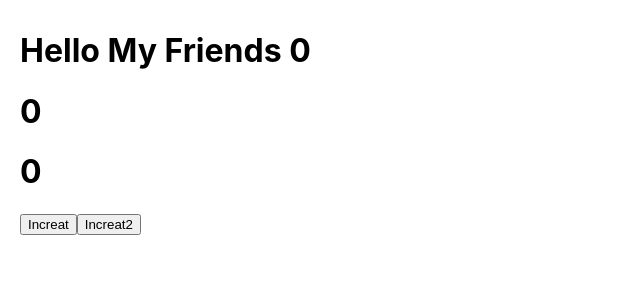
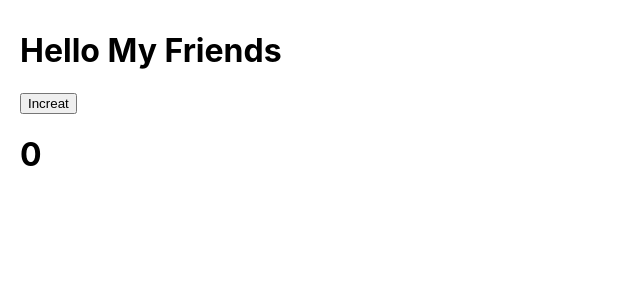
Before and after one commit to Nguyentruongphivolder9/project-react-tiktok, a React (Create React App) app: page / in a window 1280 px wide. Shown: the top 300 px of the page, without its empty margins (0-640 px from the left). Built offline with nearby package versions, Linux system fonts and the light colour scheme.

Commit message:
useCallback

```diff
--- a/src/App.js
+++ b/src/App.js
@@ -1,25 +1,17 @@
 import Content from './Content';
-import { useState } from 'react';
+import { useCallback, useState } from 'react';
 
 function App() {
   const  [count, setCount] = useState(0);
-  const  [count2, setCount2] = useState(0);
 
-  const handelCount = () => {
+  const handelIncrease = useCallback(() => {
     setCount(prev => prev + 1);
-  }
-
-  const handelCount2 = () => {
-    setCount2(prev => prev + 1);
-  }
+  }, []);
 
   return (
     <div className="App" style={{ padding: '10px 20px' }}>
-      <Content count={count}/>
+      <Content onIncrease={handelIncrease}/>
       <h1>{count}</h1>
-      <h1>{count2}</h1>
-      <button onClick={handelCount}>Increat</button>
-      <button onClick={handelCount2}>Increat2</button>
     </div>
   );
 }
--- a/src/Content.js
+++ b/src/Content.js
@@ -1,11 +1,14 @@
 import { memo } from 'react'
 
-function Content({ count }) {
+function Content({ onIncrease }) {
 
     console.log("re-render");
 
     return (
-        <h1>Hello My Friends {count}</h1>
+        <>
+            <h1>Hello My Friends</h1>
+            <button onClick={onIncrease}>Increat</button>
+        </>
     )
 }
 
```
